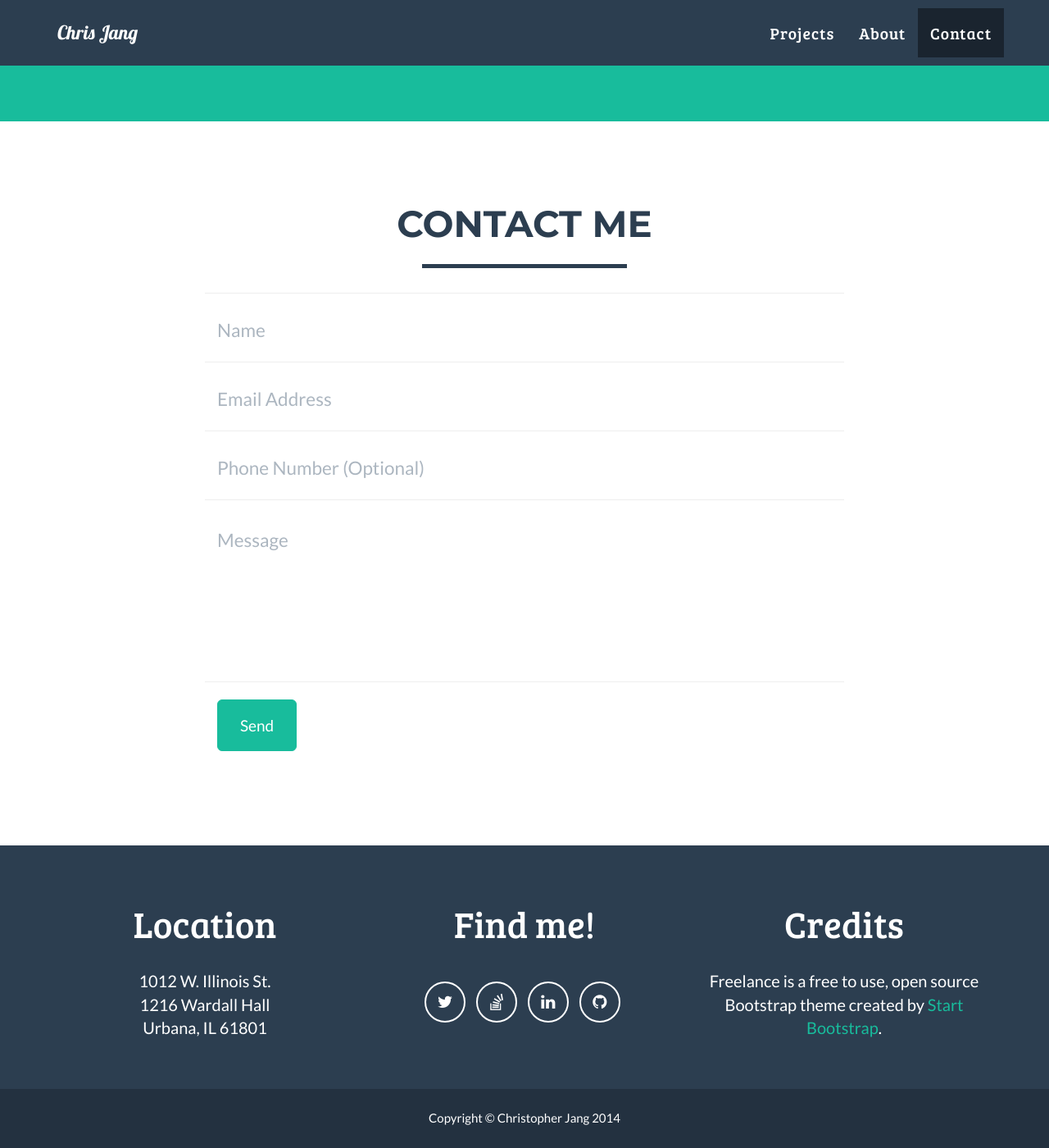
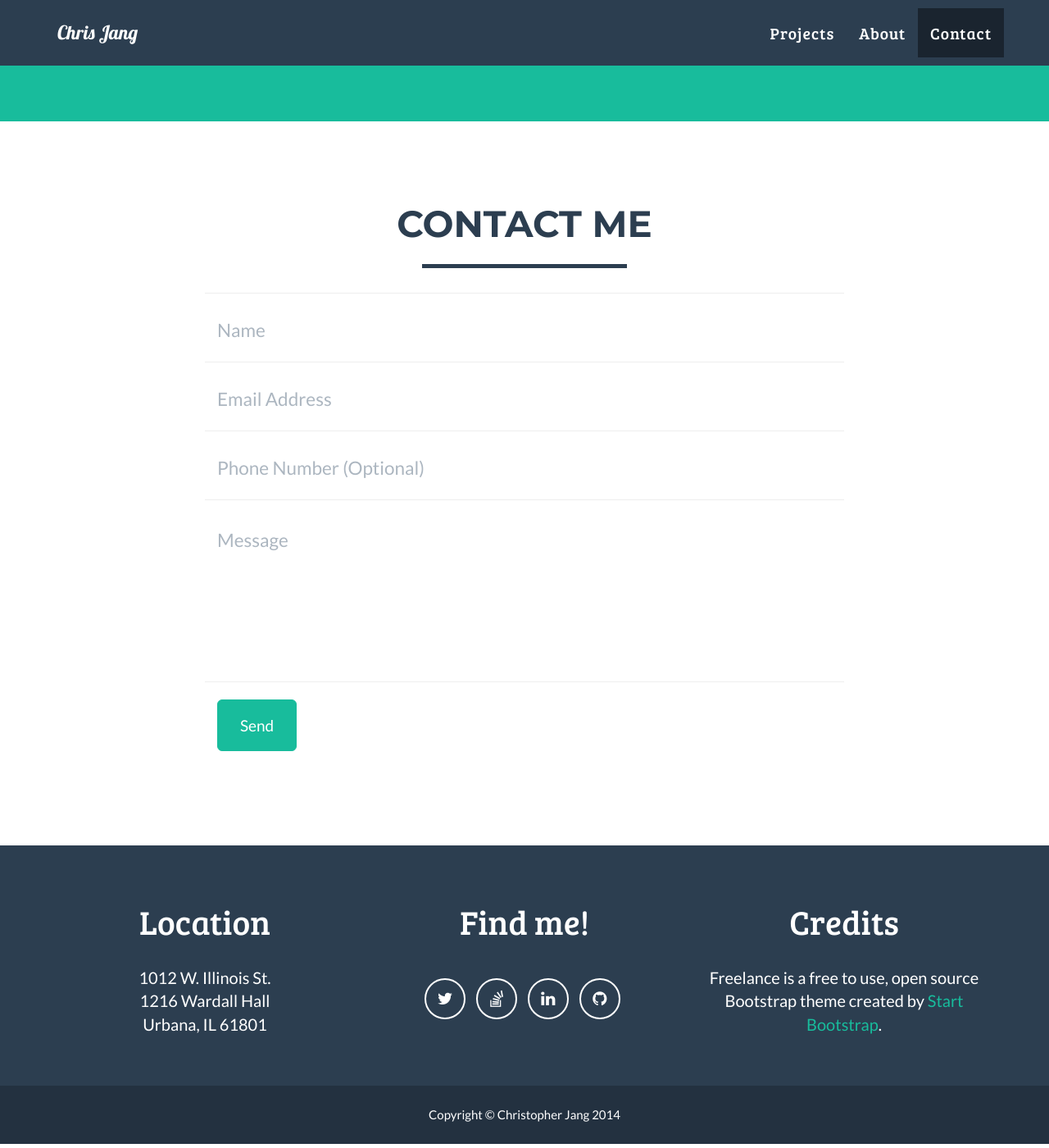
Before and after one commit to cjang5/cjang5.github.io, a Jekyll site: the page built from index.html, in a window 1280 px wide and 1400 px high, scrolled down 2030 px. Shown: the whole window at 82% size. Built offline with Jekyll 4.4.1, drawn with Linux system fonts in a browser that asks for light colours.

Commit message:
Changed to 2.75em from 3em in h3

```diff
--- a/_includes/css/main.css
+++ b/_includes/css/main.css
@@ -38,7 +38,7 @@ h6 {
 h3 {
     font-family: 'Bree Serif', sans-serif;
     font-weight: 400;
-    font-size: 3em;
+    font-size: 2.75em;
 }
 
 hr.star-light,
```
